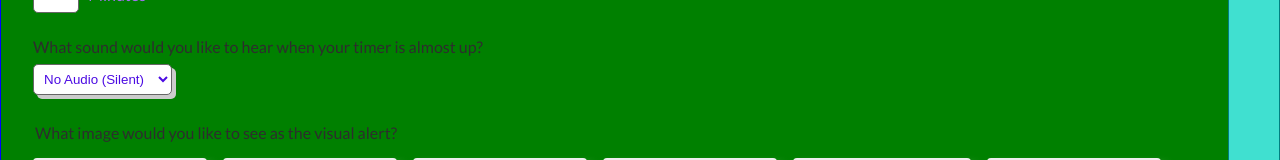
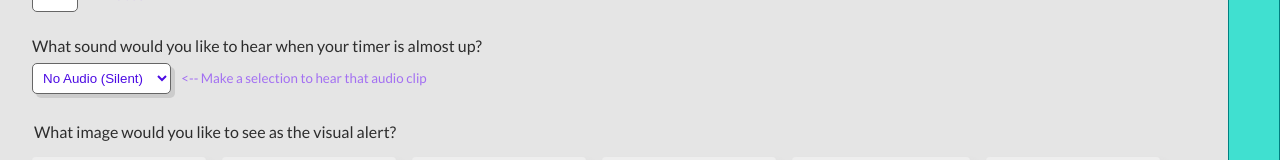
Before and after one commit to ChristianKomodo/touchtimer, an Angular app: page / in a window 1280 px wide. Shown: the part 252-412 px from the top of the page. Built offline with nearby package versions, Linux system fonts and the light colour scheme.

Commit message:
minor updates

```diff
--- a/src/app/app.component.html
+++ b/src/app/app.component.html
@@ -43,6 +43,9 @@
         {{ audio.audioTitle }}
       </option>
     </select>
+    <small class="text-primary"
+      >&nbsp; &nbsp; &lt;-- Make a selection to hear that audio clip</small
+    >
 
     <!-- Image Selection -->
     <br />
--- a/src/app/app.component.scss
+++ b/src/app/app.component.scss
@@ -1,8 +1,8 @@
 :host {
   display: block;
   padding: 2rem;
-  border: 1px solid blue;
-  background-color: green;
+  // border: 1px solid blue;
+  // background-color: green;
   box-sizing: border-box;
   width: calc(100% - 50px);
   height: 100%;
```
